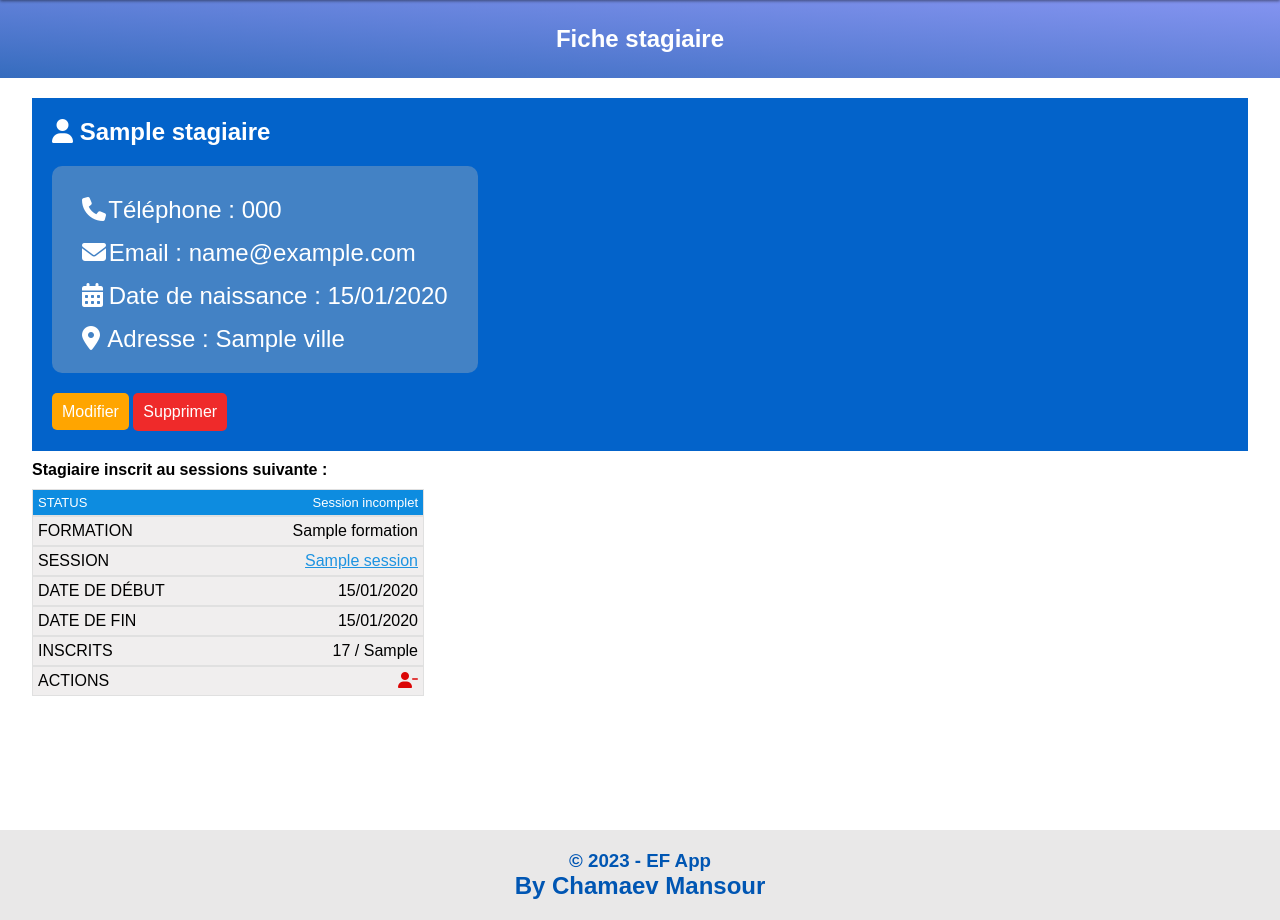
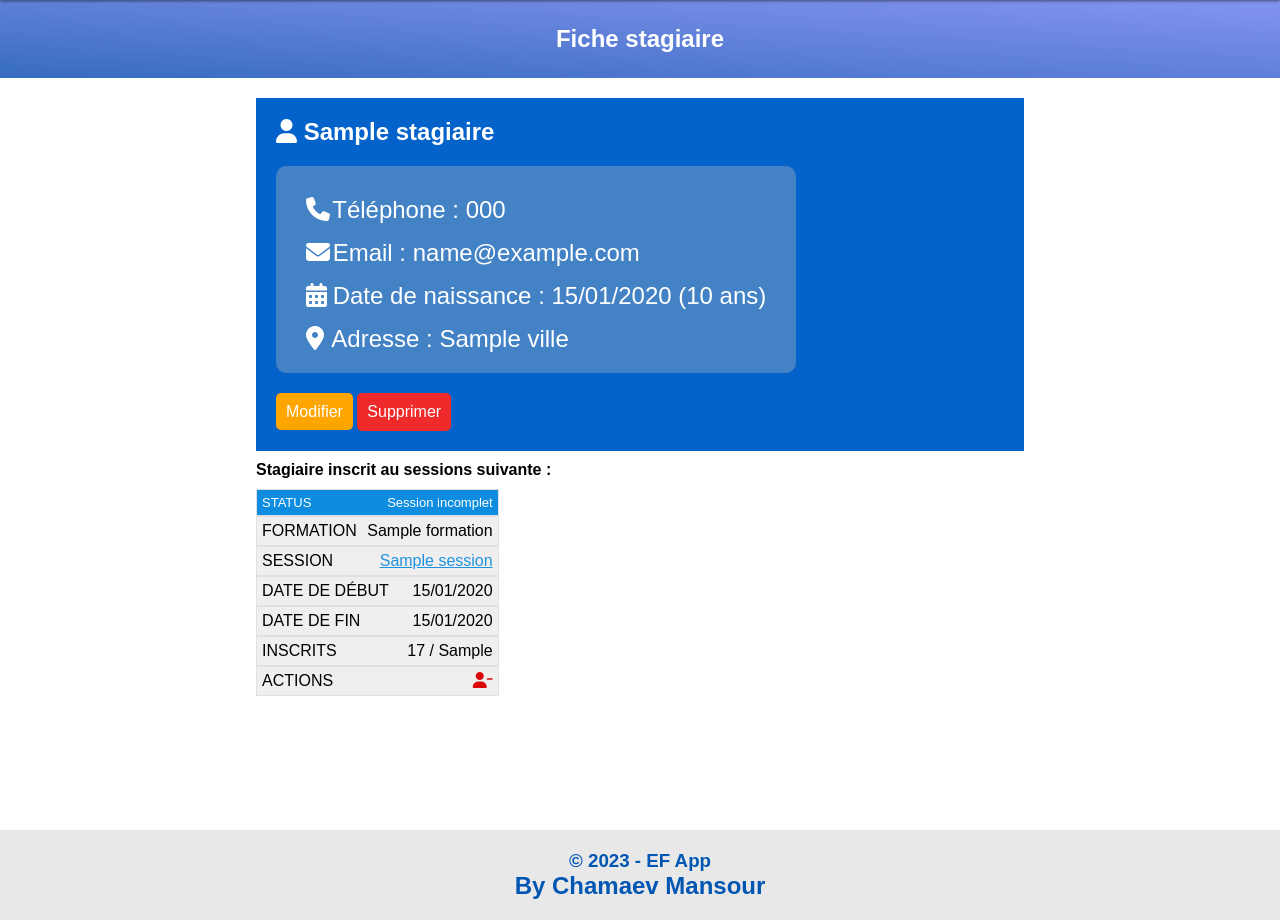
Before and after one commit to euroR67/sessionFormation, a Symfony app: template templates/stagiaire/show.html.twig in a window 1280 px wide. Shown: the part 74-994 px from the top of the page. Run offline with Twig, Linux system fonts and the light colour scheme; the template is opened without the code that fills it: most values are stand-ins (such as "Sample title", 1, 10 or a date in 2020); some libraries are stand-ins or nearby versions.

Commit message:
réglage de certains bugs

```diff
--- a/public/css/style.css
+++ b/public/css/style.css
@@ -760,7 +760,7 @@ html, body {
 
     .wrapper .table {
         display: grid;
-        grid-template-columns: repeat(2, 1fr);
+        grid-template-columns: repeat(3, 1fr);
         gap: 20px;
     }
 
@@ -878,7 +878,7 @@ html, body {
     }
 
     .wrapper .table {
-        grid-template-columns: repeat(2, 1fr);
+        grid-template-columns: repeat(1, 1fr);
     }
 
     .sessions-wrapper .table {
@@ -888,4 +888,12 @@ html, body {
     .wrapper .lists {
         grid-template-columns: repeat(4, 1fr);
     }
+
+    .confirm-delete {
+        width: 20%;
+    }
+
+    .wrapper {
+        width: 60%;
+    }
 }
--- a/templates/session/show.html.twig
+++ b/templates/session/show.html.twig
@@ -15,7 +15,6 @@
                 <div class="modal">
                     <div class="confirm-delete">
                         <p>Êtes-vous sûr de vouloir supprimer {{ session }} ? cet action est irréversible.</p><br>
-                        <p>Tous les stagiaires inscrits à cette session seront également supprimer.</p><br>
                         {# lien vers la suppression de la session #}
                         <a class="supp-form" href="{{ path('delete_session', {'id': session.id}) }}">Supprimer</a>
                         <button class="cancel">Annuler</button>
--- a/templates/stagiaire/show.html.twig
+++ b/templates/stagiaire/show.html.twig
@@ -25,7 +25,7 @@
                 <div class="subinfo">
                     <p><i class="fa-solid fa-phone"></i> Téléphone : {{ stagiaire.telephone }}</p>
                     <p><i class="fa-solid fa-envelope"></i> Email : {{ stagiaire.email }}</p>
-                    <p><i class="fa-solid fa-calendar-days"></i> Date de naissance : {{ stagiaire.dateNaissance|date('d/m/Y') }}</p>
+                    <p><i class="fa-solid fa-calendar-days"></i> Date de naissance : {{ stagiaire.dateNaissance|date('d/m/Y') }} ({{ stagiaire.getAge() }} ans)</p>
                     <p><i class="fa-solid fa-location-dot"></i> Adresse : {{ stagiaire.ville }}</p>
                 </div>
 
```
Also changed, not shown: src/Entity/Stagiaire.php (+9 -0 lines), templates/modules/index.html.twig (+22 -13 lines).
